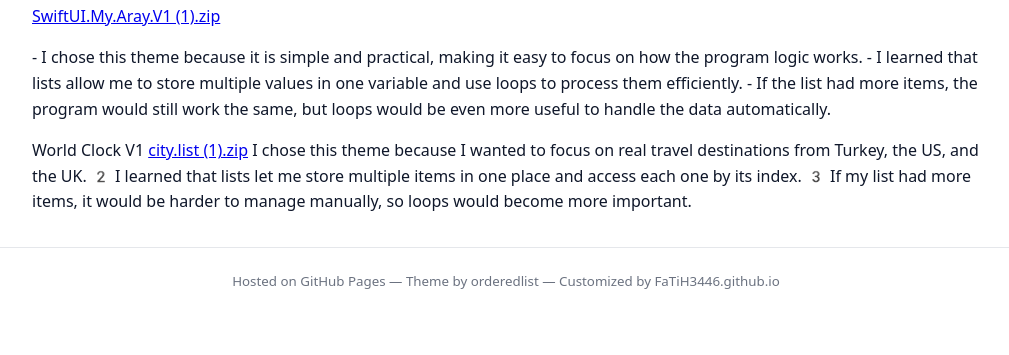
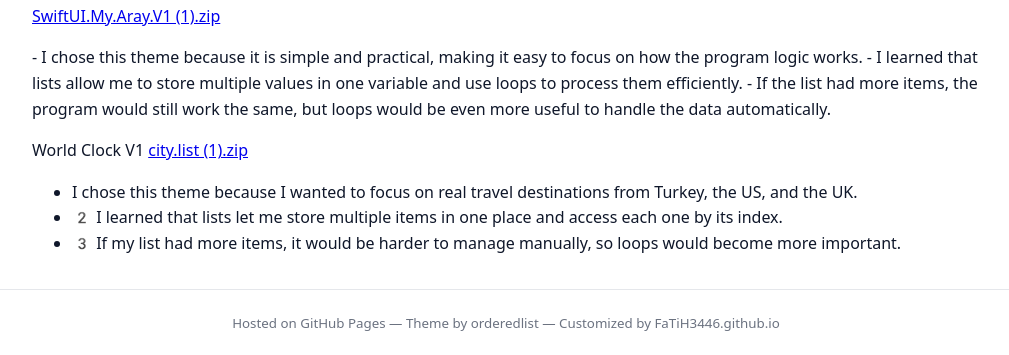
Before and after one commit to FaTiH3446/FaTiH3446.github.io, a Jekyll site: the page built from projects3.md, in a window 1280 px wide and 1168 px high, cut to the strip 813-1168 px from the top of the window. Shown: the whole strip, without its empty margins (134-1143 px from the left). Built offline with Jekyll 4.4.1, drawn with Linux system fonts in a browser that asks for light colours.

```diff
--- a/projects3.md
+++ b/projects3.md
@@ -15,6 +15,6 @@ permalink: /project-v3
 
 World Clock V1
 [city.list (1).zip](https://github.com/user-attachments/files/24456763/city.list.1.zip)
-I chose this theme because I wanted to focus on real travel destinations from Turkey, the US, and the UK.
-2️ I learned that lists let me store multiple items in one place and access each one by its index.
-3️ If my list had more items, it would be harder to manage manually, so loops would become more important.
+- I chose this theme because I wanted to focus on real travel destinations from Turkey, the US, and the UK.
+- 2️ I learned that lists let me store multiple items in one place and access each one by its index.
+- 3️ If my list had more items, it would be harder to manage manually, so loops would become more important.
```
